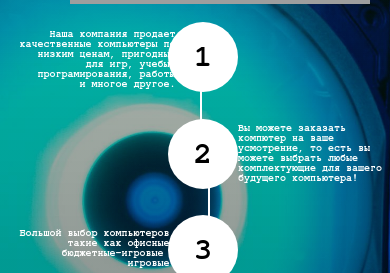
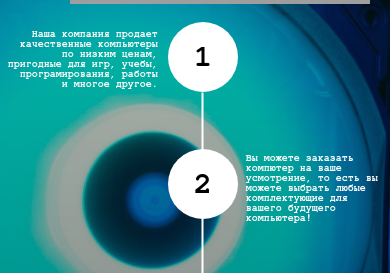
Before and after one commit to Baytik/business-shop, a React (Create React App) app in the folder frontend/: page / in a window 390 px wide. Shown: the part 196-469 px from the top of the page. Built offline with nearby package versions, Linux system fonts and the light colour scheme; grey boxes are pictures that could not be loaded.

Commit message:
Добавил еще экранных адаптаций.

```diff
--- a/frontend/src/Containers/Greeting/GreetingMedia.css
+++ b/frontend/src/Containers/Greeting/GreetingMedia.css
@@ -164,9 +164,40 @@
         height: 700px;
     }
 }
+@media screen and (max-width: 620px){
+    .title_1,.title_3 {
+        margin-left: -41%;
+    }
+    .title_2 {
+        margin-left: 20%;
+    }
+    .block {
+        height: 40px;
+    }
+    .title {
+        padding-top: 25%;
+    }
+    .lets {
+        margin-top: 63%;
+        margin-left: 18%;
+    }
+    .hr1 {
+        margin-left: 1%;
+        margin-top: 31%;
+        width: 90px;
+    }
+    .hr2 {
+        width: 90px;
+        margin-left: -28%;
+        margin-top: 75%;
+    }
+}
 @media screen and (max-width: 550px){
     .about_us {
         margin-left: 35%;
+    }
+    .block {
+        height: 0px;
     }
     .name {
         position: relative;
@@ -186,7 +217,7 @@
     }
     .title_1 , .title_3{
         font-size: 10px;
-        margin-left: -39%;
+        margin-left: -32%;
         width: 160px;
     }
     .title_2 {
@@ -214,23 +245,70 @@
     }
     .lets {
         margin-top: 72%;
-        margin-left: 26%;
+        margin-left: 28%;
     }
     .hr1 {
-        margin-left: 3.5%;
+        margin-left: 1%;
+        margin-top: 33%;
+        width: 65px;
+    }
+    .hr2 {
+        margin-left: -22%;
+        width: 60px;
+        margin-top: 77%;
+    }
+    .GreetingContainer {
+        height: 740px;
+    }
+    .about {
+        height: 740px;
+    }
+}
+@media screen and (max-width: 460px){
+    .title_1 , .title_3{
+        margin-left: -39%;
+    }
+    .hr1 {
+        margin-left: 4%;
         margin-top: 34%;
         width: 50px;
     }
     .hr2 {
-        margin-left: -20%;
+        margin-left: -21%;
         width: 50px;
-        margin-top: 79%;
     }
     .GreetingContainer {
         height: 695px;
     }
     .about {
         height: 695px;
+    }
+    .lets {
+        margin-left: 26%;
+        margin-top: 75%;
+    }
+}
+@media screen and (max-width: 420px) {
+    .title_1 , .title_3 {
+        margin-left: -41%;
+        width: 150px;
+    }
+    .title_2 {
+        margin-left: 20%;
+        width: 140px;
+    }
+    .block {
+        height: 30px;
+    }
+    .hr1 {
+        margin-left: 3%;
+        margin-top: 31%;
+        width: 55px;
+    }
+    .hr2 {
+        margin-left: -26%;
+        width: 55px;
+        margin-top: 74%;
     }
 }
 @media screen and (max-width: 320px){
```
